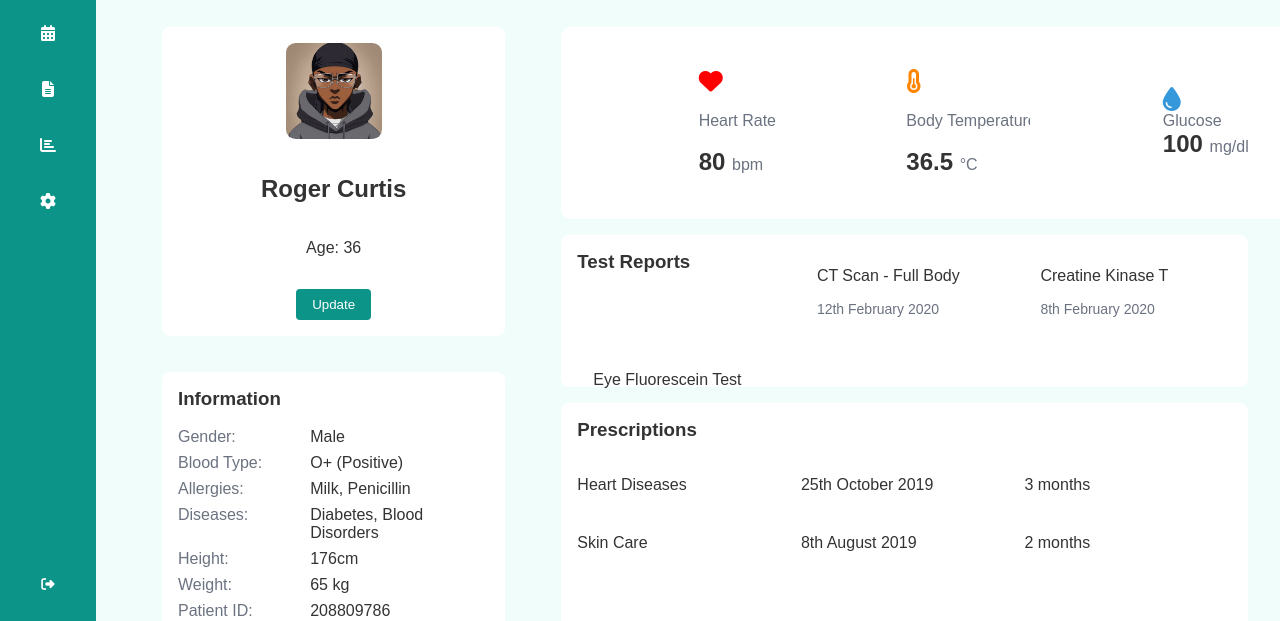
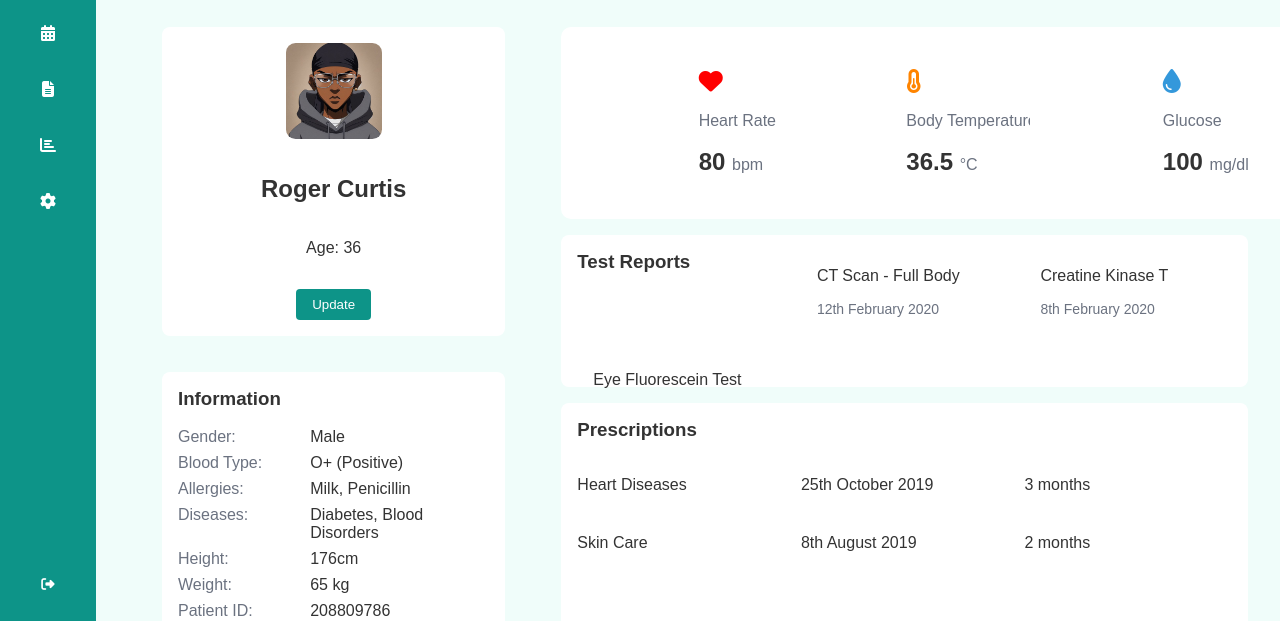
Before and after one commit to Popeaura/Telemedicine, a website: page patient Dashboard.html in a window 1280 px wide. Shown: the part 179-800 px from the top of the page. Drawn offline with Linux system fonts and the light colour scheme.

Commit message:
I added my modified projec's folder

```diff
--- a/patient Dashboard.html
+++ b/patient Dashboard.html
@@ -95,8 +95,8 @@
                             </div>
                             <div class="vital-card">
                                 <div class="vital-info">
-                                    <i class="fas fa-tint"></i>
-                                    <p>Glucose</p>
+                                    <i class="fas fa-tint"></i><br><br>
+                                    <p>Glucose</p><br>
                                     <div class="vital-value">100 <span>mg/dl</span></div>
                                 </div>
                             </div>
```
